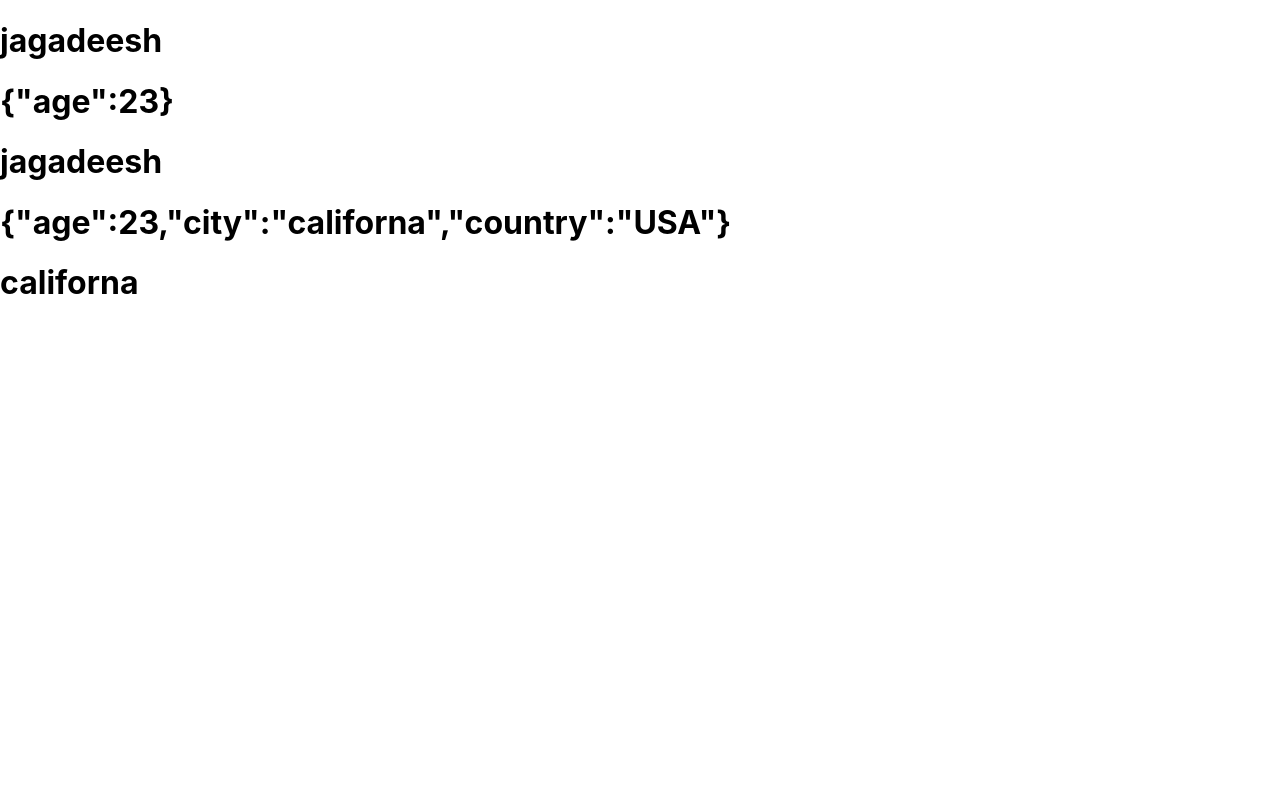
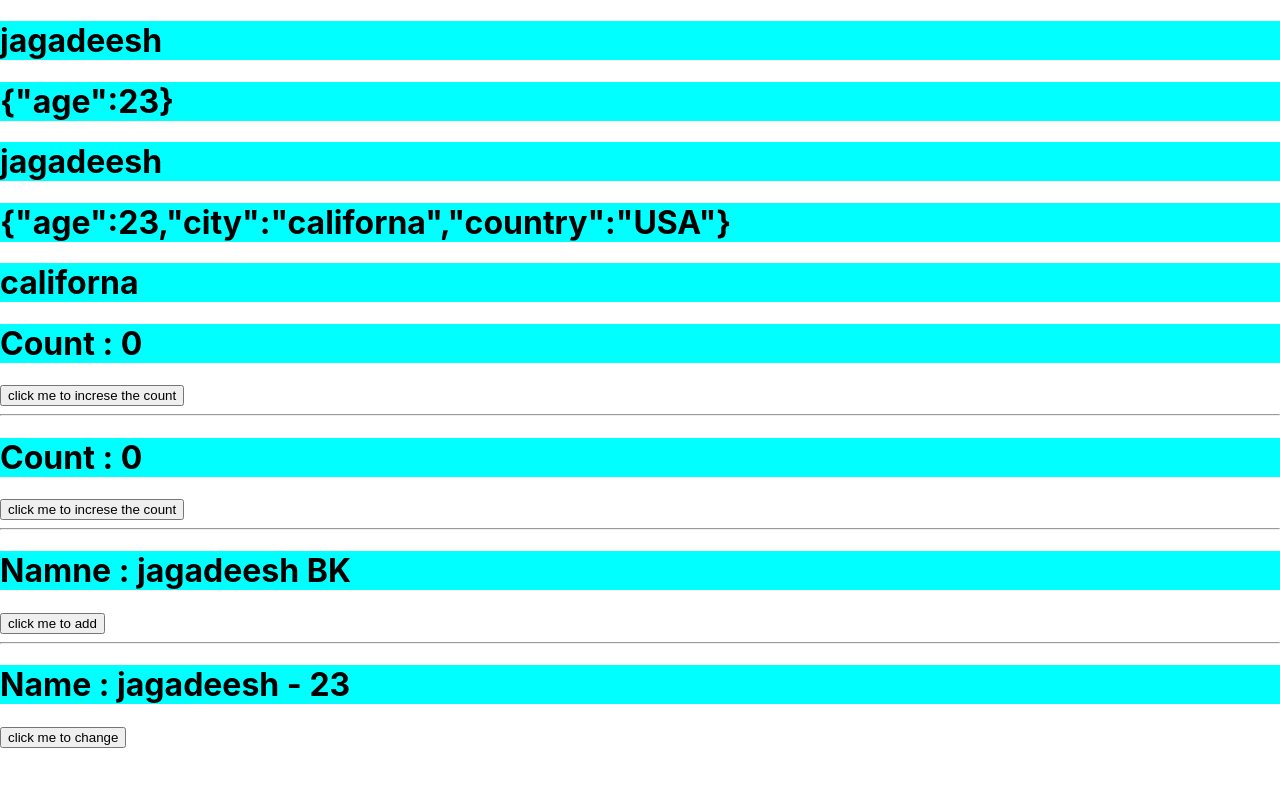
Before and after one commit to jagadeeeshh/React, a React (Create React App) app: page / in a window 1280 px wide. Shown: the top 786 px of the page. Built offline with nearby package versions, Linux system fonts and the light colour scheme.

Commit message:
spread oprator,usestatus

```diff
--- a/src/App.tsx
+++ b/src/App.tsx
@@ -3,29 +3,10 @@ import ReactDOM from "react-dom/client";
 import Header from "./components/Header/Header";
 import Body from "./components/Body/Body";
 import Footer from "./components/Footer/Footer";
+import { Age } from "./components/Age/Age.tsx";
+import { Employee } from "./components/Employee/Employee.tsx";
 
-import { Employee } from "./components/Employee/Employee";
-//import App from "./App";
 
-//compoment composition- component inside component
-//const Title=()=> (<h1>Hello from title</h1>);
-
-//const number = 625;
-//Functional components
-//const Heading =()=> {
-  //return (
-   //<>
-   //<Title/>
-   //{325+300}
-   //{number}
-   //{console.log("hi!")}
-   //<h1>Welcome to react</h1>
-   //<h2>Welcome to react {number}</h2>
-   //<h3>Welcome to react</h3>
-   //{Title()}
-   //</>
-  //);
-//}
 
 const value1 = "Hello";
 const value2 = "React";
@@ -39,13 +20,7 @@ export const AppLayout = () =>{
     country: "USA"
   }
 
-  // const arr1=[1,2,3,4,5,6,7,8];
-  // const arr2 = [9,10,11,12];
-  // const mergarr = [arr1,arr2];
-  // const mergarr1 = [...arr1,...arr2];
 
-  // console.log(mergarr);
-  // console.log(mergarr1);
 
   const obj1 ={
     name : "jaggu",
@@ -75,7 +50,7 @@ export const AppLayout = () =>{
 
     <Employee name="jagadeesh" age = {23} />
     <Employee {...emp1}/>
-
+    <Age/>
 
     </>
   );
--- /dev/null
+++ b/src/components/Age/Age.css
@@ -0,0 +1,4 @@
+h1{
+    background-color: aqua;
+
+}
--- a/src/components/Age/Age.tsx
+++ b/src/components/Age/Age.tsx
@@ -1,5 +1,8 @@
 // import { useState } from "react";
 // const Age = ()=>{
+
+import { useState } from "react";
+import './Age.css';
 
 //     const [count, setcount]=useState(0);
 
@@ -23,3 +26,77 @@
 //     );
 // }
 // export default Age;
+
+export const Age=()=>{
+    //state variable
+    //const [statevariable, statevariablechange]=useState(initial value)
+    // setcount(count+1) this is not recommended
+    // when you call setstate like setcount, react doesn't update the state immedietly. Instead , it schedule it, so if you rely on the current value, you might get
+    const[count1, setCount1]= useState<number>(0);
+    const[count2,setCount2]=useState(0);
+
+    const[todo,setTodo]=useState(["jagadeesh"," BK"]);
+
+    const[todo2,setTodo2]=useState({
+        name: ["jagadeesh"],
+        age: 23,
+    });
+
+    const incrementalCount1=()=>{
+        setCount1(count1+1);
+        setCount1(count1+1);
+        setCount1(count1+1);
+    }
+
+     const incrementalCount2=()=>{
+        setCount2(prev=>prev+1);
+        setCount2(prev=>prev+1);
+        setCount2(prev=>prev+1);
+    }
+
+    const addTodo=()=>{
+        setTodo([...todo,"jaggu"]);
+    }
+
+     const addTodo2=()=>{
+        setTodo2(prev=>
+        ({
+            ...todo2,
+            name:[prev.name+"jaggu"],
+            age: 24,
+        }))
+    }
+
+
+    return(
+        <>
+
+            <h1>Count : {count1} </h1>
+            <button onClick={incrementalCount1}>
+              click me to increse the count
+            </button>
+
+            <hr/>
+
+             <h1>Count : {count2} </h1>
+            <button onClick={incrementalCount2}>
+              click me to increse the count
+            </button>
+
+            <hr/>
+            <h1>Namne : {todo}</h1>
+            <button onClick={addTodo}>
+              click me to add
+            </button>
+
+            <hr/>
+            <h1>Name : {todo2.name} - {todo2.age}</h1>
+            <button onClick={addTodo2}>
+              click me to change
+            </button>
+
+        </>);
+
+
+
+}
```
